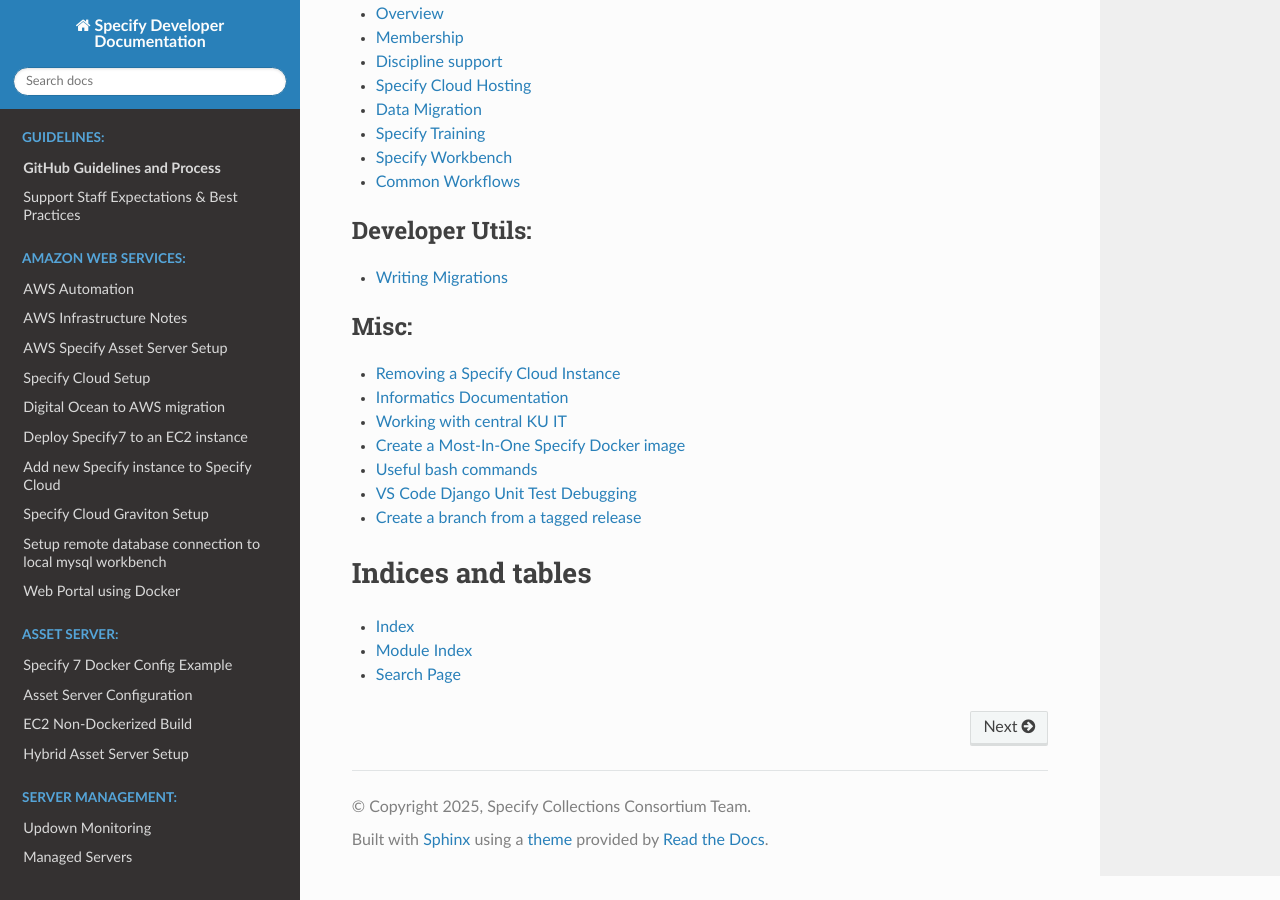
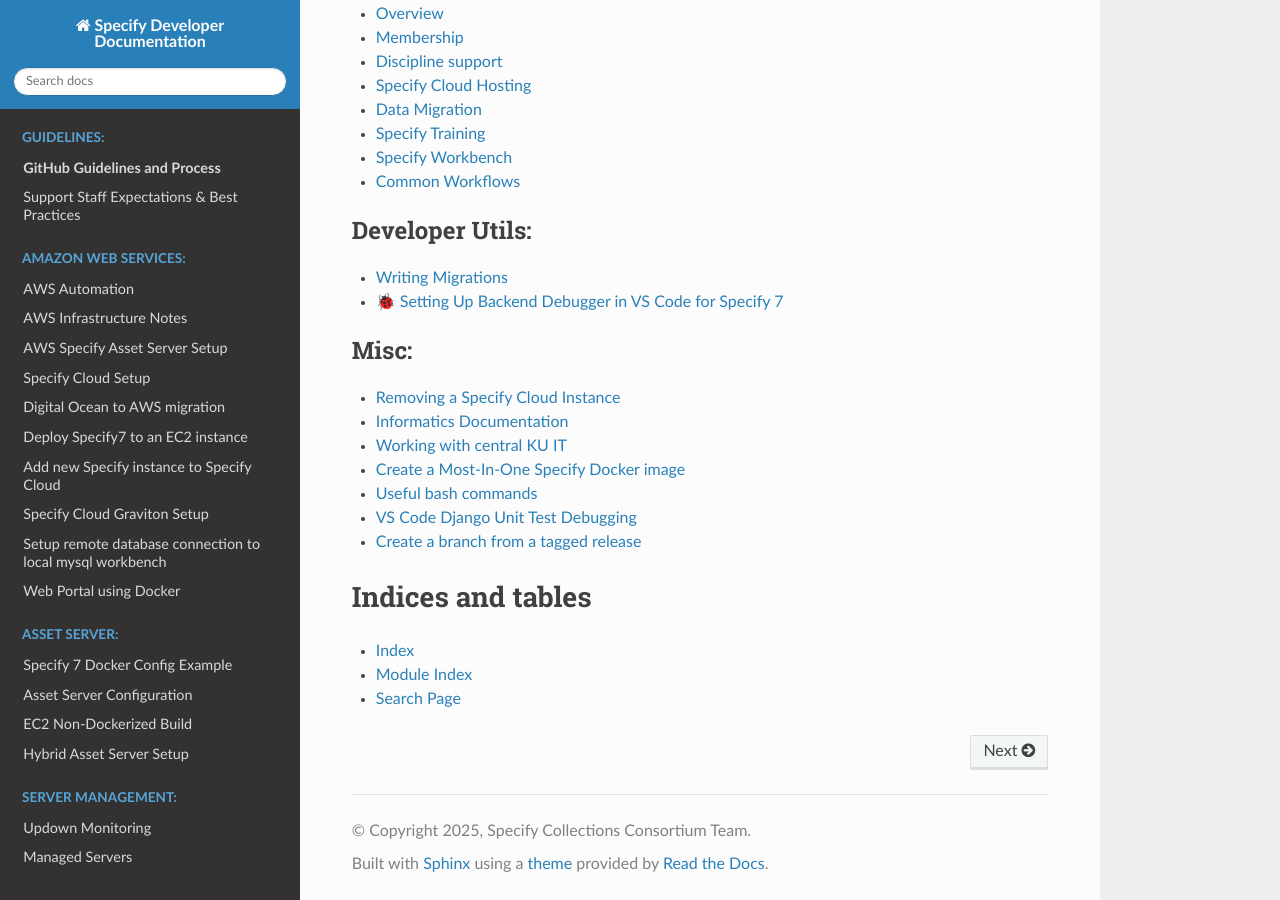
Before and after one commit to specify/specify.github.io, a Sphinx documentation site: the page built from sphinx/index.rst, in a window 1280 px wide and 900 px high, scrolled down 1670 px. Built offline with Sphinx 7.4.7 and the Read the Docs theme 3.1.0, drawn with Linux system fonts in a browser that asks for light colours.

Commit message:
Update index.rst

```diff
--- a/sphinx/index.rst
+++ b/sphinx/index.rst
@@ -89,6 +89,7 @@
    :caption: Developer Utils:
 
    developer_utils/writing_migrations
+   developer_utils/setting_up_backend_debugger
 
 .. toctree::
    :maxdepth: 1
```
